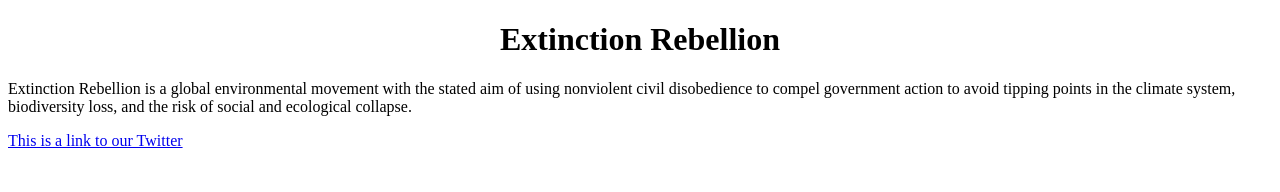
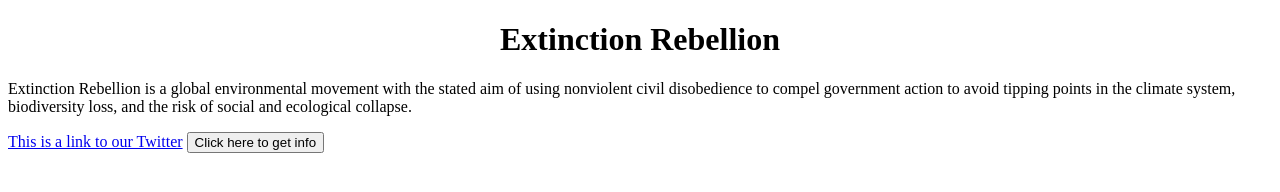
Before and after one commit to cathal12121212/Assignment_1, a plain HTML site: page index.html in a window 1280 px wide. Drawn offline with Linux system fonts and the light colour scheme.

Commit message:
added button

```diff
--- a/index.html
+++ b/index.html
@@ -6,5 +6,6 @@
 <p>Extinction Rebellion is a global environmental movement with the stated aim of using nonviolent civil disobedience to compel government action to avoid tipping points in the climate system, biodiversity loss, and the risk of social and ecological collapse.</p>
 
 <a href="https://twitter.com/ExtinctionR">This is a link to our Twitter</a>
+<button>Click here to get info</button>
 </body>
 </html>
```
